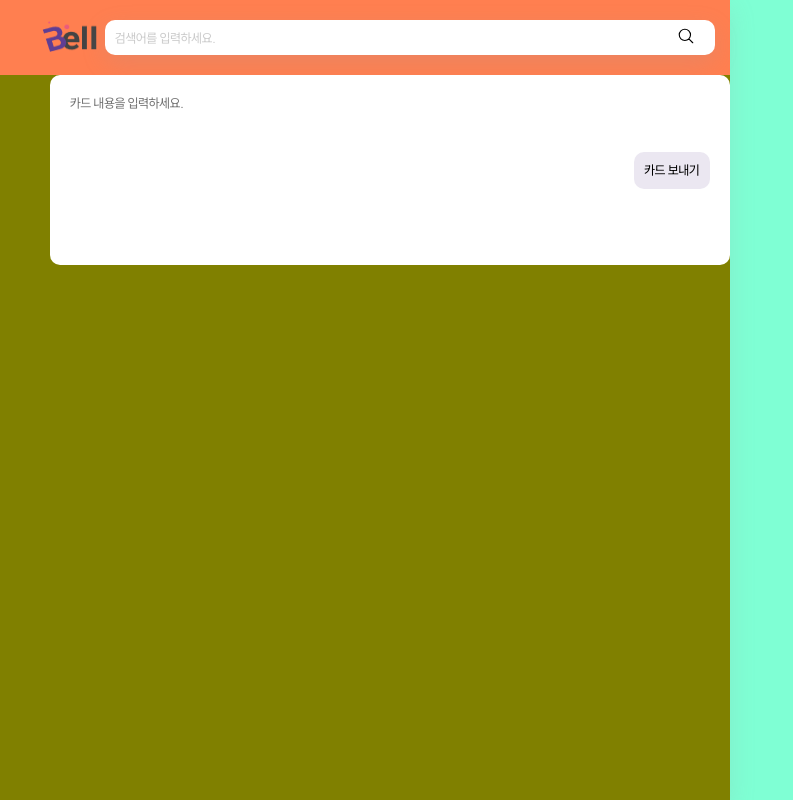
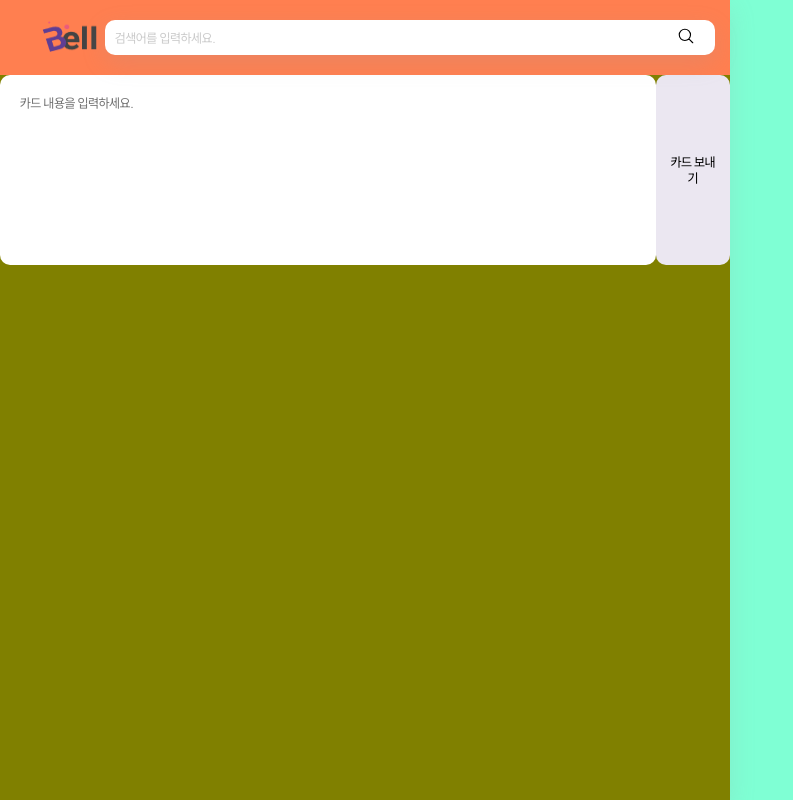
Before and after one commit to Project-Bell/Fe, a React (Create React App) app in the folder main/: page / in a window 1280 px wide. Shown: the whole page, without its empty margins (0-793 px from the left). Built offline with nearby package versions, Linux system fonts and the light colour scheme.

Commit message:
style-feat : 검색 박스 스타일 클래스명 수정

```diff
--- a/main/src/components/HeaderModule.css
+++ b/main/src/components/HeaderModule.css
@@ -16,7 +16,7 @@ header h2 img {
 }
 
 /* 검색 박스 스타일 시작 */
-form {
+form.search_box {
     position: relative;
     display: flex;
     justify-content: flex-end;
@@ -39,7 +39,7 @@ form.search_box input::placeholder {
     font-size: 14px;
 }
 
-form button {
+form.search_box button {
     border: none;
     background-color: #fff;
 
@@ -49,7 +49,7 @@ form button {
     margin-right: 20px;
 }
 
-form button svg {
+form.search_box button svg {
     width: 18px;
     height: 18px;
 }
```
